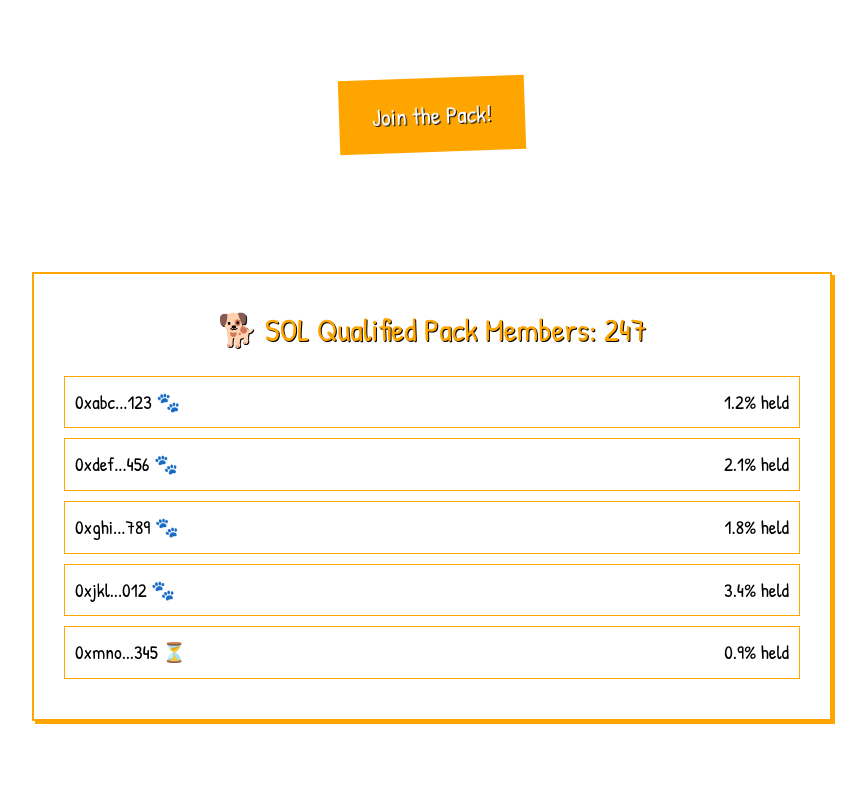
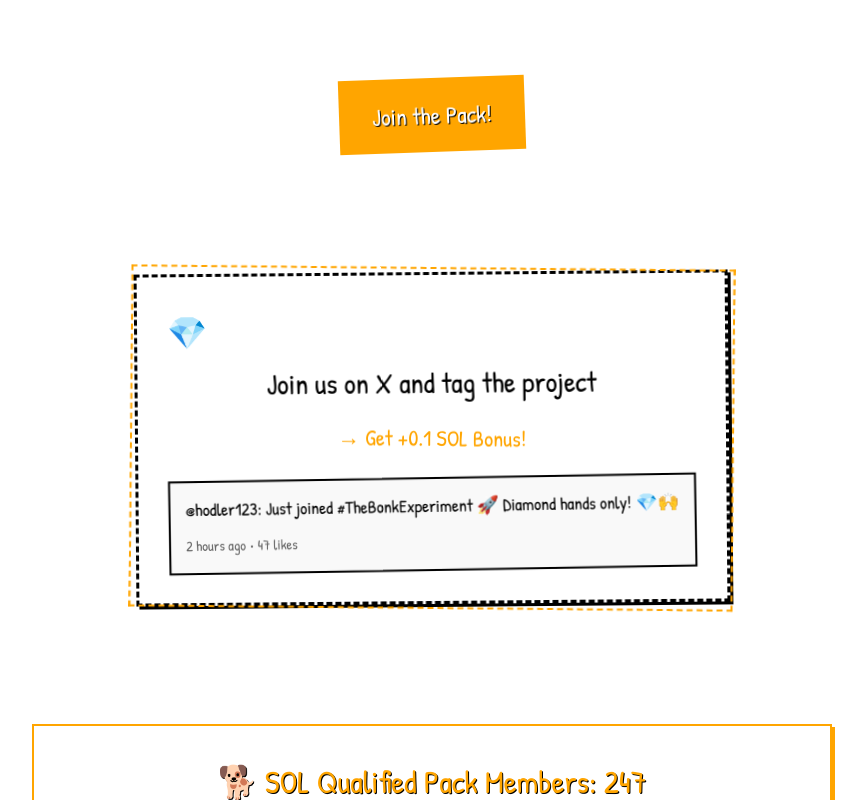
Before and after one commit to TrendsAI-bit/thebonkexperiment, a React (Vite) app: page / in a window 1280 px wide. Shown: the part 2000-2800 px from the top of the page, without its empty margins (208-1074 px from the left). Built offline with nearby package versions, Linux system fonts and the light colour scheme; no server answers.

Commit message:
Add social engagement section with #TheBonkExperiment hashtag promotion

```diff
--- a/src/App.css
+++ b/src/App.css
@@ -416,6 +416,78 @@ body {
   text-align: center;
 }
 
+/* Social Engagement Section */
+.social-engagement {
+  margin: 60px auto;
+  width: 100%;
+  max-width: 600px;
+  display: flex;
+  justify-content: center;
+  align-items: center;
+}
+
+.social-content {
+  border: 3px dashed #000;
+  padding: 30px;
+  background: #fff;
+  text-align: center;
+  transform: rotate(-0.5deg);
+  position: relative;
+  box-shadow: 3px 3px 0px #000;
+}
+
+.social-content::before {
+  content: '';
+  position: absolute;
+  top: -8px;
+  left: -8px;
+  right: -8px;
+  bottom: -8px;
+  border: 2px dashed #FFA500;
+  transform: rotate(1deg);
+  z-index: -1;
+}
+
+.social-content .social-icon {
+  font-size: 2rem;
+  margin-bottom: 15px;
+}
+
+.social-content h3 {
+  font-family: 'Patrick Hand', cursive;
+  font-size: 1.8rem;
+  margin-bottom: 15px;
+  color: #000;
+}
+
+.bonus-text {
+  font-size: 1.4rem;
+  color: #FFA500;
+  font-weight: bold;
+  margin-bottom: 20px;
+  transform: rotate(1deg);
+}
+
+.sample-tweet {
+  border: 2px solid #000;
+  padding: 15px;
+  background: #f9f9f9;
+  margin-top: 20px;
+  transform: rotate(-0.5deg);
+  text-align: left;
+}
+
+.sample-tweet p {
+  margin-bottom: 10px;
+  font-size: 1.1rem;
+  line-height: 1.4;
+}
+
+.sample-tweet small {
+  color: #666;
+  font-size: 0.9rem;
+}
+
 /* Animations - Minimal and subtle */
 @keyframes float {
   0%, 100% { transform: translateY(0px); }
@@ -474,4 +546,24 @@ body {
   .tracker-section {
     padding: 20px;
   }
+
+  .social-engagement {
+    margin: 40px auto;
+  }
+
+  .social-content {
+    padding: 20px;
+  }
+
+  .social-content h3 {
+    font-size: 1.5rem;
+  }
+
+  .bonus-text {
+    font-size: 1.2rem;
+  }
+
+  .sample-tweet {
+    padding: 10px;
+  }
 }
--- a/src/App.jsx
+++ b/src/App.jsx
@@ -43,6 +43,19 @@ function App() {
         <CountdownTimer />
         <ComicStrip />
         <JoinNowButton />
+
+        <div className="social-engagement">
+          <div className="social-content">
+            <div className="social-icon">💎</div>
+            <h3>Join us on X and tag the project</h3>
+            <p className="bonus-text">→ Get +0.1 SOL Bonus!</p>
+            <div className="sample-tweet">
+              <p><strong>@hodler123:</strong> Just joined #TheBonkExperiment 🚀 Diamond hands only! 💎🙌</p>
+              <small>2 hours ago • 47 likes</small>
+            </div>
+          </div>
+        </div>
+
         <LiveTracker />
         <Footer />
       </div>
```
